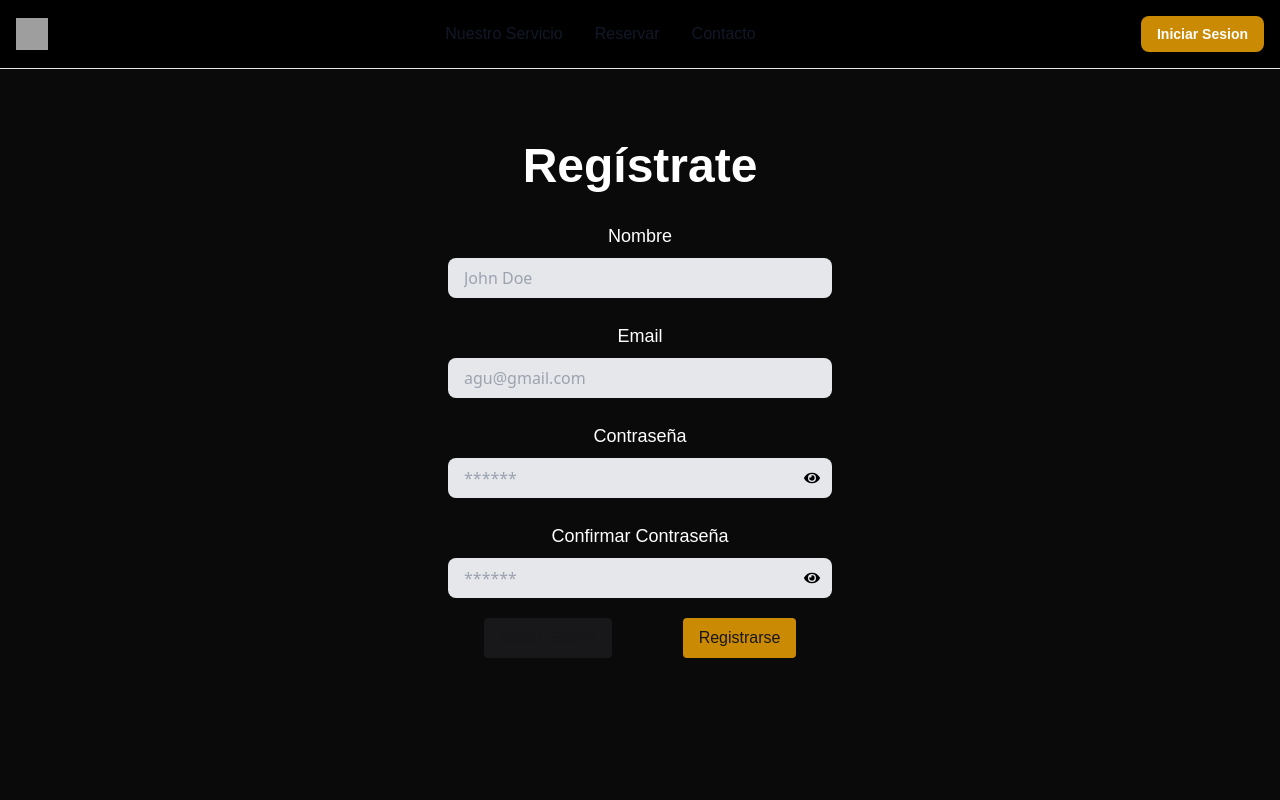
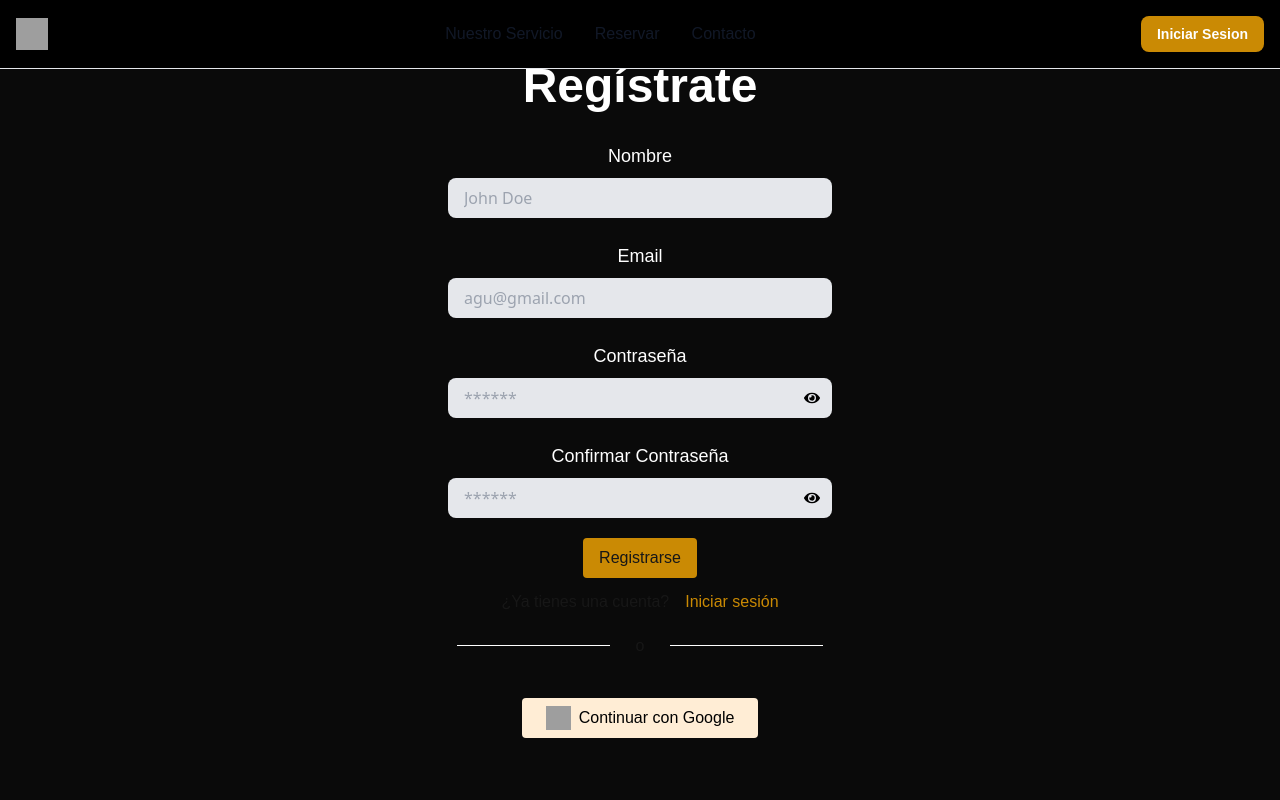
Before and after one commit to Active04-star/Frontend, a Next.js app: page /register in a window 1280 px wide. Shown: the top 800 px of the page. Built offline with nearby package versions, Linux system fonts and the light colour scheme; no server answers; grey boxes are pictures that could not be loaded.

Commit message:
Nuevos botones a login & register / Redireccionado desde auth0

```diff
--- /dev/null
+++ b/src/app/auth/redirect/page.tsx
@@ -0,0 +1,11 @@
+import LoadingView from "@/views/LoadingView/LoadingView";
+import { UserProvider } from "@auth0/nextjs-auth0/client";
+
+export default function Loading() {
+
+    return (
+        <UserProvider>
+            <LoadingView/>
+        </UserProvider>
+    );
+}
--- a/src/enum/userRole.ts
+++ b/src/enum/userRole.ts
@@ -1,5 +1,6 @@
 export enum UserRole {
-    MANAGER = 'manager',
-    USER = 'user',
-    ADMIN = 'admin',
-  }
+  MAIN_MANAGER = 'main_manager',
+  MANAGER = 'manager',
+  USER = 'user',
+  ADMIN = 'admin',
+}
--- a/src/pages/api/auth/login.ts
+++ b/src/pages/api/auth/login.ts
@@ -2,7 +2,10 @@ import { handleLogin } from '@auth0/nextjs-auth0';
 
 export default async function login(req, res) {
   try {
-    await handleLogin(req, res);
+    // await handleLogin(req, res);
+    await handleLogin(req, res, {
+      returnTo: '/auth/redirect',
+    });
   } catch (error) {
     console.error(error);
     res.status(500).json({ error: 'Internal Server Error' });
--- a/src/views/LandingView/LandingView.tsx
+++ b/src/views/LandingView/LandingView.tsx
@@ -10,25 +10,21 @@ import {
   AiOutlineCreditCard,
 } from "react-icons/ai";
 import { BsBarChart, BsShieldCheck, BsMegaphone } from "react-icons/bs";
-import { useUser } from "@auth0/nextjs-auth0/client";
-import { IUser } from "@/types/zTypes";
 import { useLocalStorage } from "@/helpers/auth/useLocalStorage";
 import { zodValidate } from "@/helpers/validate-zod";
 import { UserSchemaWToken } from "@/types/user-schema";
 
 const LandingView: React.FC = () => {
   const [user,] = useLocalStorage("userSession", null);
-  const [userData, setUserData] = useState<IUser | null>(null);
+  const [show, setShow] = useState<boolean>(false);
 
   useEffect(() => {
-    if (typeof window !== "undefined" && window.localStorage) {
       const validate = zodValidate(user, UserSchemaWToken);
 
-      if(validate.success) {
-        setUserData(user);
+      if(!validate.success) {
+        setShow(true);
       }
 
-    }
   }, []);
 
   return (
@@ -44,7 +40,7 @@ const LandingView: React.FC = () => {
             </p>
             <div className="space-x-4">
               {
-                userData !== null
+                show === false
                   ?
                   null
                   :
--- /dev/null
+++ b/src/views/LoadingView/LoadingView.tsx
@@ -0,0 +1,98 @@
+"use client";
+import { API_URL } from "@/config/config";
+import { UserRole } from "@/enum/userRole";
+import { useLocalStorage } from "@/helpers/auth/useLocalStorage";
+import { ErrorHelper } from "@/helpers/errors/error-helper";
+import { swalCustomError } from "@/helpers/swal/swal-custom-error";
+import { useUser } from "@auth0/nextjs-auth0/client";
+import { useState, useEffect } from "react";
+
+const LoadingView: React.FC = () => {
+    const { user, isLoading, error } = useUser();
+    const [complex, setComplex] = useLocalStorage("complex", "");
+    const [message, setMessage] = useState("Cargando...");
+    const [session, setSession] = useLocalStorage("userSession", "");
+
+    useEffect(() => {
+
+        const handle = async () => {
+            if (!isLoading) {
+
+                if (user) {
+
+                    try {
+                        setMessage("Fetching");
+                        console.log(user);
+                        // const { email, name, sub, picture } = user;
+
+                        // const response: Response = await fetch(`${API_URL}/auth-zero/loginOrRegister`, {
+                        //     method: "POST",
+                        //     headers: {
+                        //         'Content-Type': 'application/json'
+                        //     },
+
+                        //     body: JSON.stringify({
+                        //         email,
+                        //         name,
+                        //         sub,
+                        //         picture,
+                        //     })
+                        // });
+
+                        // const data = await response.json();
+
+                        // if (data.token) {
+
+                        //     localStorage.setItem("userSession", JSON.stringify({
+                        //         token: data.token,
+                        //         user: data.user,
+                        //     }));
+
+                        //     setSession({ token: data.token, user: data.user });
+
+                        //     if (data.user.role === UserRole.MANAGER) {
+                        //         // const id = await fetchRestaurantData();
+                        //         // setComplex(id);
+
+                        //     }
+
+                        //     window.location.href = "/"
+                        // }
+
+                    } catch (error) {
+                        console.log(error);
+
+                    }
+
+                } else {
+                    await swalCustomError("No se pudo iniciar sesion con auth0", ).then((result) => {
+
+                        if (result.isConfirmed) {
+                            window.location.href = "/";
+                        }
+                    });
+                }
+            }
+        }
+        handle();
+    }, [user, isLoading]);
+
+    return (
+        <section className="bg-black min-h-screen flex items-center justify-center">
+            <div className="py-8 px-4 mx-auto max-w-screen-xl lg:py-16 lg:px-6">
+                <div className="mx-auto max-w-screen-sm text-center">
+                    <p className="mb-4 text-3xl tracking-tight font-bold text-white md:text-4xl">
+                        Cargando...
+                    </p>
+                    <p className="mb-4 text-lg font-light text-white">
+                        Por favor, espera mientras autenticamos la información.
+                    </p>
+                    <div className="inline-flex bg-black text-white font-medium rounded-lg text-sm px-5 py-2.5 my-4">
+                        {message}...
+                    </div>
+                </div>
+            </div>
+        </section>
+    );
+}
+export default LoadingView;
--- a/src/views/LoginView/LoginView.tsx
+++ b/src/views/LoginView/LoginView.tsx
@@ -15,6 +15,7 @@ import { useRouter } from "next/navigation";
 import React, { useEffect, useState } from "react";
 import { FaEye, FaEyeSlash } from "react-icons/fa";
 import Link from "next/link";
+import Image from "next/image";
 
 const LoginView: React.FC = () => {
   const router = useRouter();
@@ -84,9 +85,8 @@ const LoginView: React.FC = () => {
       if (user.role === UserRole.MANAGER) {
         //TODO SET ID DE CENTRO DEPORTIVO
       }
-      else if (user.role === UserRole.USER) {
-        router.push("/");
-      }
+
+      router.push("/");
 
     } catch (error) {
 
@@ -97,9 +97,10 @@ const LoginView: React.FC = () => {
         AuthErrorHelper(error);
 
       }
+
+      setIsSubmitting(false);
     }
 
-    setIsSubmitting(false);
   };
 
 
@@ -215,28 +216,52 @@ const LoginView: React.FC = () => {
                 </div>
 
                 <div className="w-auto flex justify-around">
-                  <Link href={"/register"}>
-                    <button
-                      type="submit"
-                      className=" mt-5 bg-primary text-dark px-4 py-2 rounded hover:bg-zinc-800 bg-zinc-900"
-                    >
-                      Registrarse
-                    </button>
-                  </Link>
 
                   <button
                     type="submit"
-                    className="mt-5 bg-primary text-dark px-4 py-2 rounded hover:bg-yellow-700 bg-yellow-600"
+                    className="mt-5 bg-primary text-dark px-6 py-2 rounded hover:bg-yellow-700 bg-yellow-600"
                   >
                     Ingresar
                   </button>
                 </div>
 
+                <div className="mt-3">
+                  <span className="mr-4">
+                    ¿No tienes cuenta?
+                  </span>
+                  <Link href={"/register"}>
+                    <span className="text-yellow-600">
+                      Regístrate
+                    </span>
+                  </Link>
+                </div>
+
+                <div className="flex justify-around py-5">
+                  <div className="w-2/5 border-b border-white mb-3"></div>
+                  <div className="mx-2">
+                    o
+                  </div>
+                  <div className="w-2/5 border-b border-white mb-3"></div>
+                </div>
+
+                <div className="w-auto flex justify-around">
+                  <Link
+                    type="submit"
+                    className="mt-5 bg-primary text-dark px-6 py-2 rounded bg-orange-100 text-black flex justify-between"
+                    href={"api/auth/login"}>
+                    {/* <AiOutlineGoogle className="text-red-700 "/>{" "} */}
+                    <Image
+                      src="https://auth.openai.com/assets/google-logo-NePEveMl.svg"
+                      alt="google icon"
+                      width={25}
+                      height={25}
+                      className="mr-2"
+                    />
+                    Continuar con Google
+                  </Link>
+                </div>
               </form>
             </>
-
-
-
           )
       }
     </div >
--- a/src/views/RegisterView/RegisterView.tsx
+++ b/src/views/RegisterView/RegisterView.tsx
@@ -15,6 +15,7 @@ import LoadingCircle from "@/components/general/loading-circle";
 import { useRouter } from "next/navigation";
 import { swalNotifySuccess } from "@/helpers/swal/swal-notify-success";
 import Link from "next/link";
+import Image from "next/image";
 
 const RegisterView: React.FC = () => {
   const router = useRouter();
@@ -101,9 +102,9 @@ const RegisterView: React.FC = () => {
 
       }
 
+      setIsSubmitting(false);
     }
 
-    setIsSubmitting(false);
   };
 
   return (
@@ -284,14 +285,14 @@ const RegisterView: React.FC = () => {
                   </div>
 
                   <div className="w-auto flex justify-around">
-                    <Link href={"/login"}>
+                    {/* <Link href={"/login"}>
                       <button
                         type="submit"
                         className=" mt-5 bg-primary text-dark px-4 py-2 rounded hover:bg-zinc-800 bg-zinc-900"
                       >
                         Iniciar Sesion
                       </button>
-                    </Link>
+                    </Link> */}
 
                     <button
                       type="submit"
@@ -301,6 +302,41 @@ const RegisterView: React.FC = () => {
                     </button>
                   </div>
 
+                  <div className="mt-3">
+                    <span className="mr-4">
+                      ¿Ya tienes una cuenta?
+                    </span>
+                    <Link href={"/login"}>
+                      <span className="text-yellow-600">
+                        Iniciar sesión
+                      </span>
+                    </Link>
+                  </div>
+
+                  <div className="flex justify-around py-5">
+                    <div className="w-2/5 border-b border-white mb-3"></div>
+                    <div className="mx-2">
+                      o
+                    </div>
+                    <div className="w-2/5 border-b border-white mb-3"></div>
+                  </div>
+
+                  <div className="w-auto flex justify-around">
+                    <Link
+                      type="submit"
+                      className="mt-5 bg-primary text-dark px-6 py-2 rounded bg-orange-100 text-black flex justify-between"
+                      href={"api/auth/login"}>
+
+                      <Image
+                        src="https://auth.openai.com/assets/google-logo-NePEveMl.svg"
+                        alt="google icon"
+                        width={25}
+                        height={25}
+                        className="mr-2"
+                      />
+                      Continuar con Google
+                    </Link>
+                  </div>
                 </form>
               </>
             )
```
Also changed, not shown: src/app/sport-centers/[centerId].tsx (renamed from src/pages/sport-centers/[centerId].tsx), src/app/sport-centers/fields/[fieldId].tsx (added).
